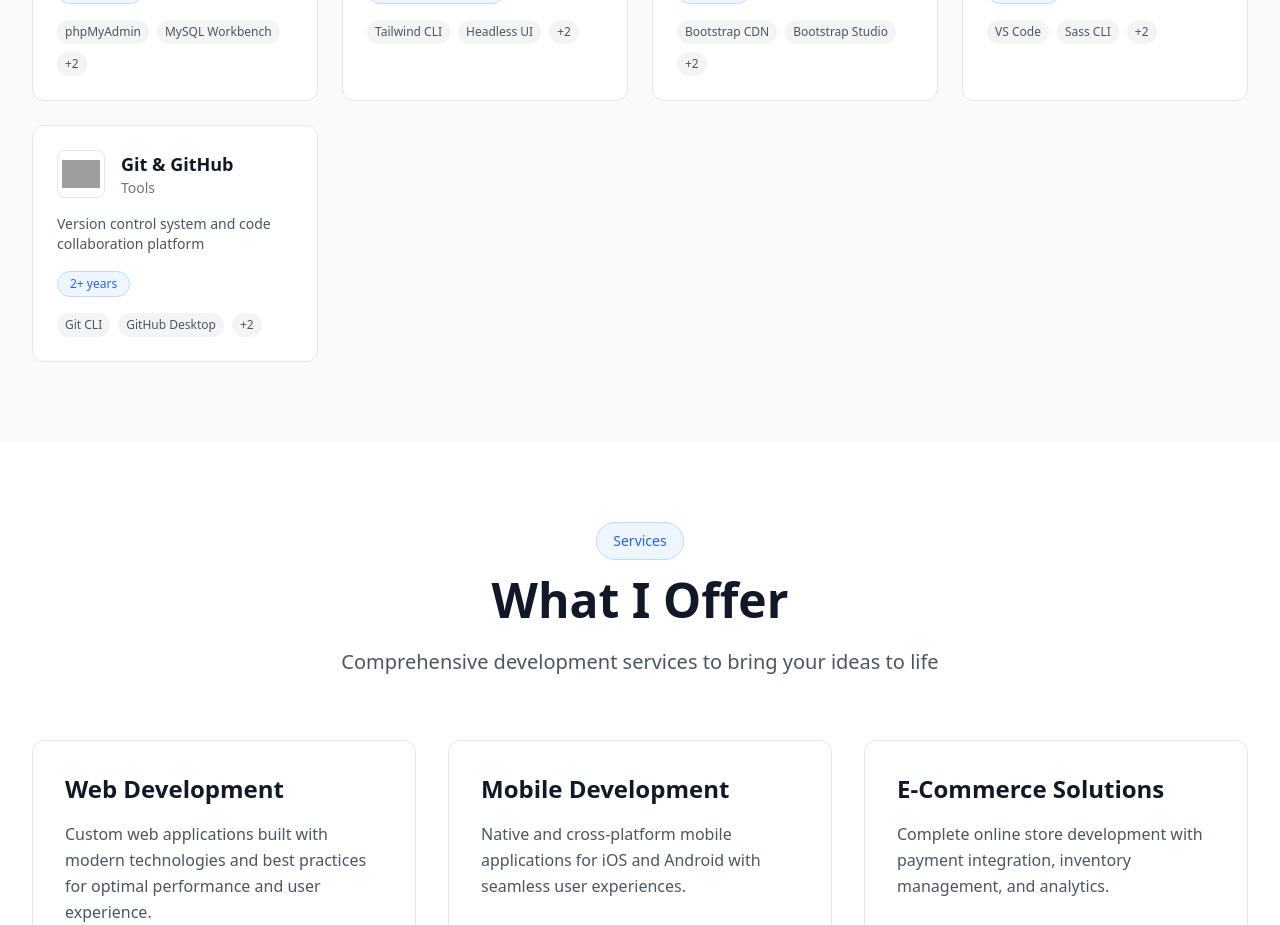
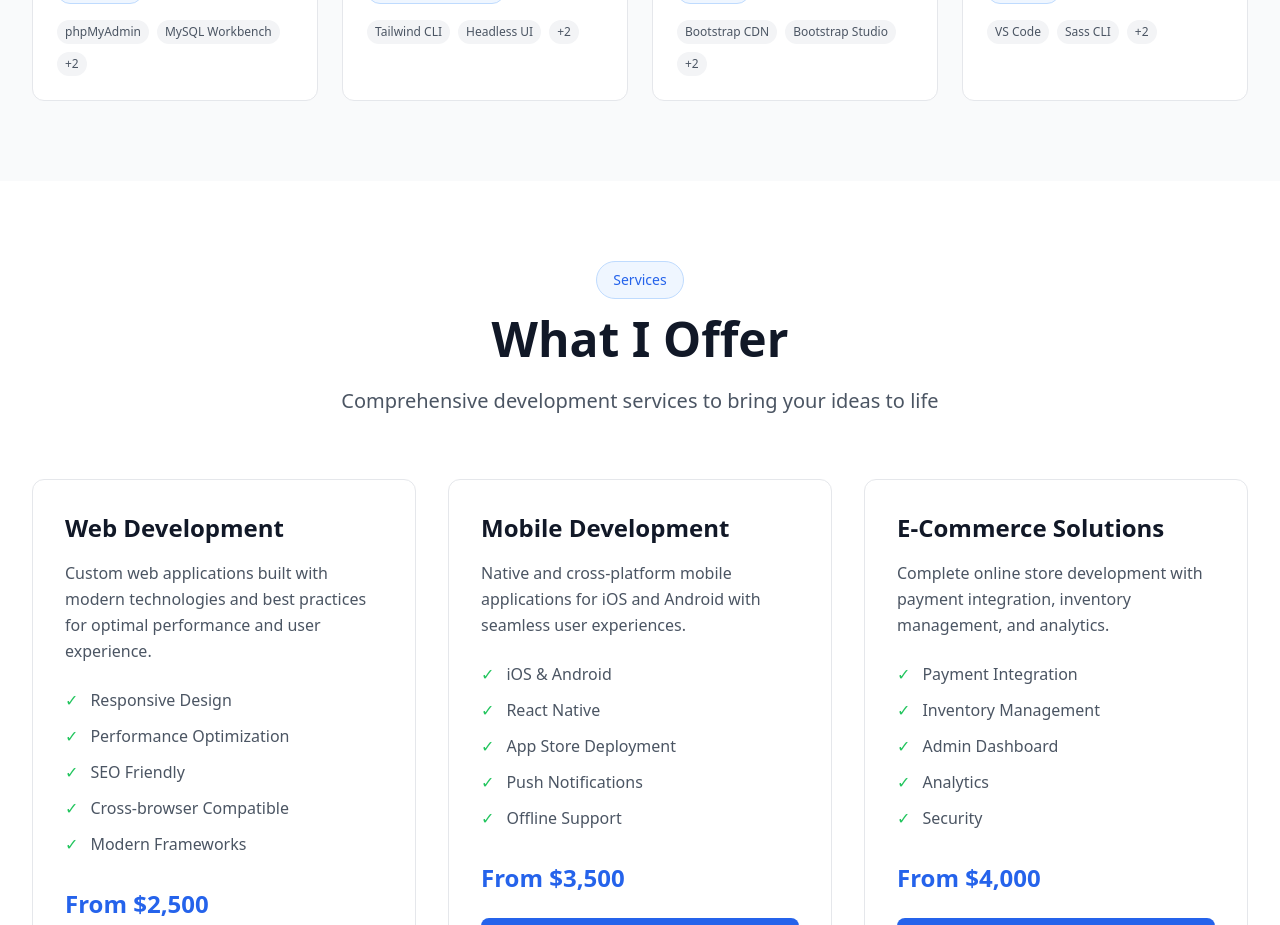
Before and after one commit to sovan-souern/Portfolio-about-me, a Vue app: page / in a window 1280 px wide. Shown: the part 3780-4705 px from the top of the page. Built offline with nearby package versions, Linux system fonts and the light colour scheme; grey boxes are pictures that could not be loaded.

Commit message:
add more code

```diff
--- a/src/views/PortfolioView.vue
+++ b/src/views/PortfolioView.vue
@@ -162,7 +162,7 @@ const projects = ref([
     category: 'Web',
     description: 'A personal project focused on learning coding concepts and best practices.',
     technologies: ['HTML', 'CSS', 'Javascript', 'Bootstrap5'],
-    image: './src/assets/image/code.jpg',
+    image: '../src/assets/image/code.jpg',
     liveUrl: 'https://sovan-souern.github.io/codelearning/',
     githubUrl: 'https://github.com/sovan-souern/codelearning',
     imageError: false
--- a/src/views/SkillsView.vue
+++ b/src/views/SkillsView.vue
@@ -339,16 +339,7 @@ const skills = [
     projects: ['Custom Themes', 'Component Libraries', 'Design Systems'],
     tools: ['VS Code', 'Sass CLI', 'Webpack', 'Gulp']
   },
-  // Development Tools
-  {
-    name: 'Git & GitHub',
-    category: 'Tools',
-    experience: '2+ years',
-    image: 'https://i.pinimg.com/736x/66/71/3a/66713a96b9b21dffd3a85a5d748a3171.jpg',
-    description: 'Version control system and code collaboration platform',
-    projects: ['All Projects', 'Open Source Contributions', 'Team Collaborations'],
-    tools: ['Git CLI', 'GitHub Desktop', 'VS Code Git', 'GitKraken']
-  }
+
 ]
 
 const filteredSkills = computed(() => {
```
